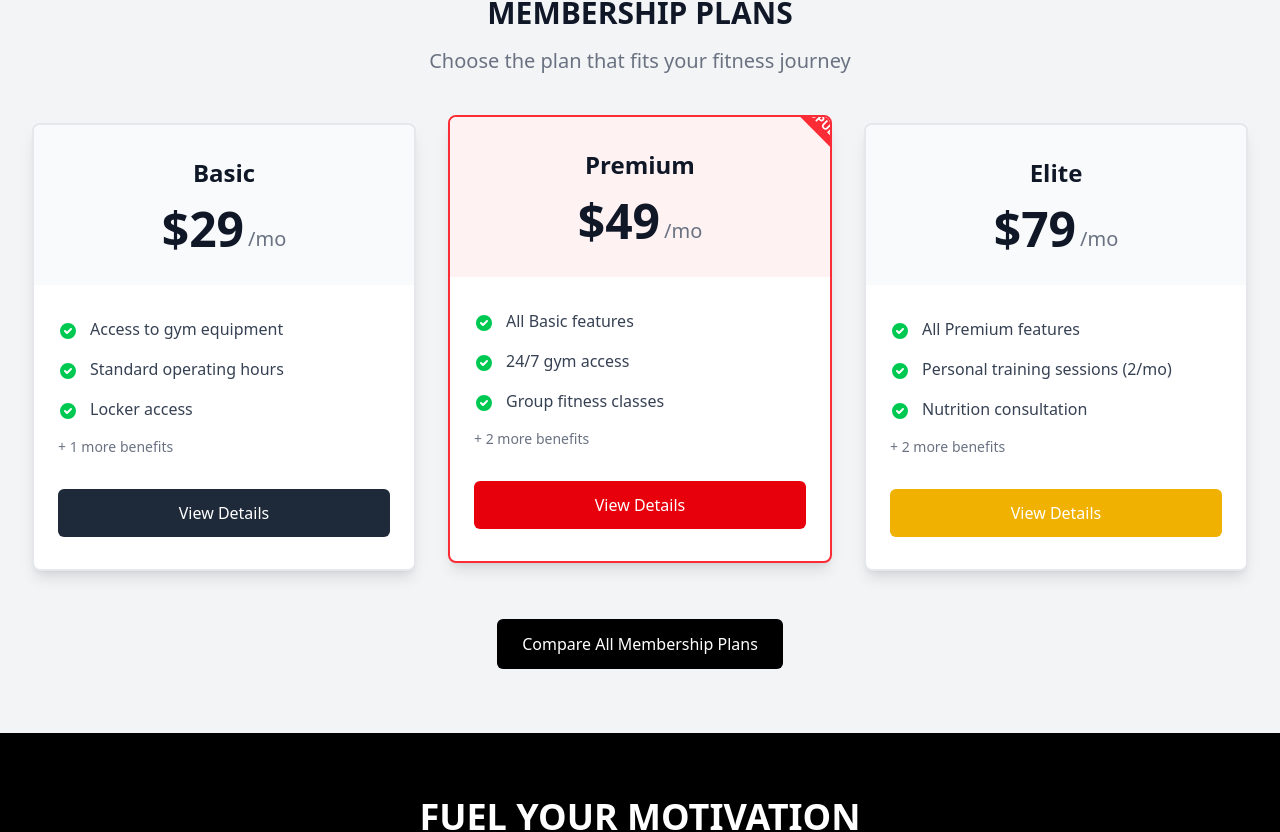
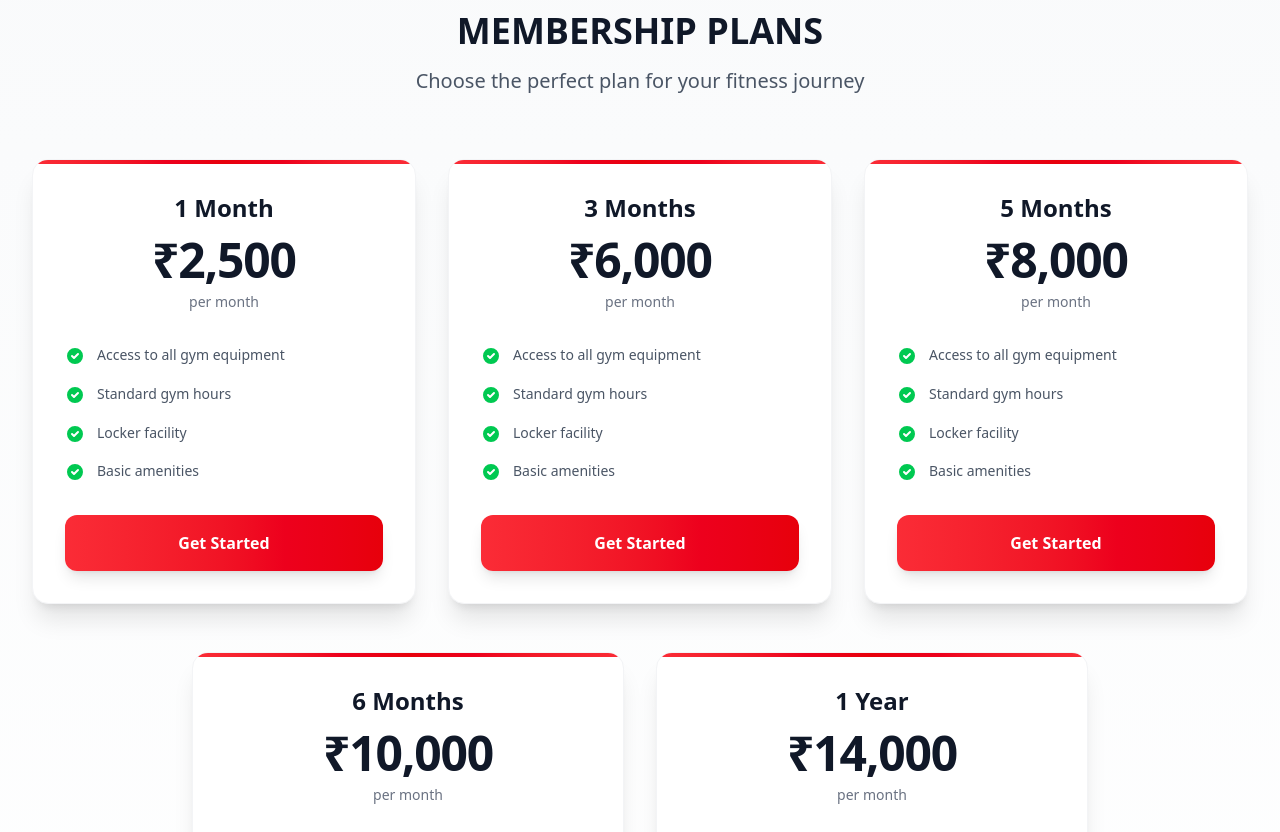
Before and after one commit to lakshay-goyal/gym-website, a React (Vite) app in the folder frontend/: page / in a window 1280 px wide. Shown: the part 1708-2540 px from the top of the page. Built offline with nearby package versions, Linux system fonts and the light colour scheme.

Commit message:
change the pricing in landingPage

```diff
--- a/frontend/src/components/LandingPage.jsx
+++ b/frontend/src/components/LandingPage.jsx
@@ -125,43 +125,57 @@ const LandingPage = () => {
   // Membership plans data
   const membershipPlans = [
     {
-      name: "Basic",
-      monthlyPrice: "$29",
-      quarterlyPrice: "$75",
-      annualPrice: "$290",
+      name: "1 Month",
+      price: "₹2,500",
       features: [
-        "Access to gym equipment",
-        "Standard operating hours",
-        "Locker access",
-        "Free Wi-Fi"
+        "Access to all gym equipment",
+        "Standard gym hours",
+        "Locker facility",
+        "Basic amenities"
       ],
       popular: false
     },
     {
-      name: "Premium",
-      monthlyPrice: "$49",
-      quarterlyPrice: "$130",
-      annualPrice: "$490",
+      name: "3 Months",
+      price: "₹6,000",
       features: [
-        "All Basic features",
-        "24/7 gym access",
-        "Group fitness classes",
-        "Free towel service",
-        "Sauna access"
+        "Access to all gym equipment",
+        "Standard gym hours",
+        "Locker facility",
+        "Basic amenities"
       ],
       popular: true
     },
     {
-      name: "Elite",
-      monthlyPrice: "$79",
-      quarterlyPrice: "$210",
-      annualPrice: "$790",
+      name: "5 Months",
+      price: "₹8,000",
       features: [
-        "All Premium features",
-        "Personal training sessions (2/mo)",
-        "Nutrition consultation",
-        "Spa access",
-        "Complimentary shakes"
+        "Access to all gym equipment",
+        "Standard gym hours",
+        "Locker facility",
+        "Basic amenities"
+      ],
+      popular: false
+    },
+    {
+      name: "6 Months",
+      price: "₹10,000",
+      features: [
+        "Access to all gym equipment",
+        "Standard gym hours",
+        "Locker facility",
+        "Basic amenities"
+      ],
+      popular: false
+    },
+    {
+      name: "1 Year",
+      price: "₹14,000",
+      features: [
+        "Access to all gym equipment",
+        "Standard gym hours",
+        "Locker facility",
+        "Basic amenities"
       ],
       popular: false
     }
@@ -240,14 +254,7 @@ const LandingPage = () => {
                     <h3 className="text-2xl font-bold text-gray-900">{plan.name}</h3>
                     <div className="mt-4 flex justify-center">
                       <span className="text-5xl font-extrabold text-gray-900">
-                        {selectedPlan === 'monthly' && plan.monthlyPrice}
-                        {selectedPlan === 'quarterly' && plan.quarterlyPrice}
-                        {selectedPlan === 'annual' && plan.annualPrice}
-                      </span>
-                      <span className="ml-1 text-xl font-medium text-gray-500 self-end">
-                        {selectedPlan === 'monthly' && '/mo'}
-                        {selectedPlan === 'quarterly' && '/qtr'}
-                        {selectedPlan === 'annual' && '/yr'}
+                        {plan.price}
                       </span>
                     </div>
                   </div>
@@ -272,8 +279,6 @@ const LandingPage = () => {
                         className={`block w-full text-center rounded-md px-4 py-3 font-medium hover:bg-red-700 transition-colors duration-300 ${
                           plan.popular
                             ? 'bg-red-600 text-white'
-                            : plan.name === 'Elite'
-                              ? 'bg-yellow-500 text-white hover:bg-yellow-600'
                             : 'bg-gray-800 text-white hover:bg-gray-700'
                         }`}
                       >
@@ -490,97 +495,101 @@ const LandingPage = () => {
           </div>
 
           {/* Membership Plans Preview */}
-          <div className="py-16 bg-gray-100">
+          <div className="py-20 bg-gradient-to-b from-gray-50 to-white">
             <div className="max-w-7xl mx-auto px-4 sm:px-6 lg:px-8">
               <motion.div
                 initial="hidden"
                 whileInView="visible"
                 viewport={{ once: true }}
                 variants={fadeIn}
-                className="text-center mb-12"
+                className="text-center mb-16"
               >
-                <h2 className="text-3xl font-extrabold text-gray-900">MEMBERSHIP PLANS</h2>
-                <p className="mt-4 max-w-2xl mx-auto text-xl text-gray-500">
-                  Choose the plan that fits your fitness journey
-                </p>
+                <h2 className="text-4xl font-bold text-gray-900 mb-4">MEMBERSHIP PLANS</h2>
+                <p className="text-xl text-gray-600">Choose the perfect plan for your fitness journey</p>
               </motion.div>
 
+              <div className="space-y-12">
+                {/* First Row - 3 Plans */}
                 <div className="grid grid-cols-1 md:grid-cols-3 gap-8">
-                {membershipPlans.map((plan, index) => (
+                  {membershipPlans.slice(0, 3).map((plan, index) => (
                     <motion.div
                       key={index}
-                    initial={{ opacity: 0, y: 50 }}
+                      initial={{ opacity: 0, y: 20 }}
                       whileInView={{ opacity: 1, y: 0 }}
                       transition={{ duration: 0.5, delay: index * 0.1 }}
                       viewport={{ once: true }}
-                    className={`bg-white rounded-lg shadow-lg overflow-hidden border-2 ${
-                      plan.popular ? 'border-red-500 transform -translate-y-2' : 'border-gray-200'
-                    } relative transition-all duration-300`}
+                      className="relative bg-white rounded-2xl shadow-xl overflow-hidden transform hover:scale-105 transition-all duration-300 border border-gray-100"
                     >
-                    {plan.popular && (
-                      <div className="absolute top-0 right-0 bg-red-500 text-white text-xs font-bold px-2 py-1 transform rotate-45 translate-x-8 -translate-y-1">
-                        POPULAR
+                      <div className="absolute top-0 left-0 right-0 h-1 bg-gradient-to-r from-red-500 via-red-600 to-red-500"></div>
+                      <div className="p-8">
+                        <div className="text-center mb-8">
+                          <h3 className="text-2xl font-bold text-gray-900 mb-3">{plan.name}</h3>
+                          <div className="flex items-center justify-center">
+                            <span className="text-5xl font-extrabold text-gray-900 tracking-tight">{plan.price}</span>
                           </div>
-                    )}
-                    <div className={`px-6 py-8 text-center ${
-                      plan.popular ? 'bg-red-50' : 'bg-gray-50'
-                    }`}>
-                      <h3 className="text-2xl font-bold text-gray-900">{plan.name}</h3>
-                      <div className="mt-4 flex justify-center">
-                        <span className="text-5xl font-extrabold text-gray-900">
-                          {plan.monthlyPrice}
-                        </span>
-                        <span className="ml-1 text-xl font-medium text-gray-500 self-end">
-                          /mo
-                        </span>
+                          <p className="mt-2 text-sm text-gray-500">per month</p>
                         </div>
-                    </div>
-                    <div className="px-6 py-8">
-                      <ul className="space-y-4">
-                        {plan.features.slice(0, 3).map((feature, i) => (
-                          <li key={i} className="flex items-start">
-                            <svg
-                              className="h-5 w-5 text-green-500 flex-shrink-0 mt-1"
-                              fill="currentColor"
-                              viewBox="0 0 20 20"
-                            >
+                        <div className="space-y-4 mb-8">
+                          {plan.features.map((feature, i) => (
+                            <div key={i} className="flex items-start text-gray-600">
+                              <svg className="h-5 w-5 text-green-500 mr-3 flex-shrink-0 mt-0.5" fill="currentColor" viewBox="0 0 20 20">
                                 <path fillRule="evenodd" d="M10 18a8 8 0 100-16 8 8 0 000 16zm3.707-9.293a1 1 0 00-1.414-1.414L9 10.586 7.707 9.293a1 1 0 00-1.414 1.414l2 2a1 1 0 001.414 0l4-4z" clipRule="evenodd" />
                               </svg>
-                            <span className="ml-3 text-gray-700">{feature}</span>
-                          </li>
+                              <span className="text-sm leading-relaxed">{feature}</span>
+                            </div>
                           ))}
-                        <li className="text-gray-500 text-sm">
-                          + {plan.features.length - 3} more benefits
-                        </li>
-                      </ul>
-                      <div className="mt-8">
+                        </div>
                         <button
                           onClick={() => setShowSubscription(true)}
-                          className={`w-full text-center rounded-md px-4 py-3 font-medium hover:bg-red-700 transition-colors duration-300 ${
-                            plan.popular
-                              ? 'bg-red-600 text-white'
-                              : plan.name === 'Elite'
-                                ? 'bg-yellow-500 text-white hover:bg-yellow-600'
-                                : 'bg-gray-800 text-white hover:bg-gray-700'
-                          }`}
+                          className="w-full bg-gradient-to-r from-red-500 to-red-600 text-white py-4 px-6 rounded-xl font-semibold hover:from-red-600 hover:to-red-700 transform hover:-translate-y-1 transition-all duration-200 shadow-lg hover:shadow-xl focus:outline-none focus:ring-2 focus:ring-red-500 focus:ring-offset-2"
                         >
-                          View Details
+                          Get Started
                         </button>
-                      </div>
                       </div>
                     </motion.div>
                   ))}
                 </div>
 
-              <div className="mt-12 text-center">
-                <motion.button
-                  whileHover={{ scale: 1.05 }}
-                  whileTap={{ scale: 0.95 }}
+                {/* Second Row - 2 Centered Plans */}
+                <div className="grid grid-cols-1 md:grid-cols-2 gap-8 max-w-4xl mx-auto">
+                  {membershipPlans.slice(3, 5).map((plan, index) => (
+                    <motion.div
+                      key={index + 3}
+                      initial={{ opacity: 0, y: 20 }}
+                      whileInView={{ opacity: 1, y: 0 }}
+                      transition={{ duration: 0.5, delay: (index + 3) * 0.1 }}
+                      viewport={{ once: true }}
+                      className="relative bg-white rounded-2xl shadow-xl overflow-hidden transform hover:scale-105 transition-all duration-300 border border-gray-100"
+                    >
+                      <div className="absolute top-0 left-0 right-0 h-1 bg-gradient-to-r from-red-500 via-red-600 to-red-500"></div>
+                      <div className="p-8">
+                        <div className="text-center mb-8">
+                          <h3 className="text-2xl font-bold text-gray-900 mb-3">{plan.name}</h3>
+                          <div className="flex items-center justify-center">
+                            <span className="text-5xl font-extrabold text-gray-900 tracking-tight">{plan.price}</span>
+                          </div>
+                          <p className="mt-2 text-sm text-gray-500">per month</p>
+                        </div>
+                        <div className="space-y-4 mb-8">
+                          {plan.features.map((feature, i) => (
+                            <div key={i} className="flex items-start text-gray-600">
+                              <svg className="h-5 w-5 text-green-500 mr-3 flex-shrink-0 mt-0.5" fill="currentColor" viewBox="0 0 20 20">
+                                <path fillRule="evenodd" d="M10 18a8 8 0 100-16 8 8 0 000 16zm3.707-9.293a1 1 0 00-1.414-1.414L9 10.586 7.707 9.293a1 1 0 00-1.414 1.414l2 2a1 1 0 001.414 0l4-4z" clipRule="evenodd" />
+                              </svg>
+                              <span className="text-sm leading-relaxed">{feature}</span>
+                            </div>
+                          ))}
+                        </div>
+                        <button
                           onClick={() => setShowSubscription(true)}
-                  className="px-6 py-3 border border-transparent text-base font-medium rounded-md text-white bg-black hover:bg-gray-800 transition-colors duration-300"
+                          className="w-full bg-gradient-to-r from-red-500 to-red-600 text-white py-4 px-6 rounded-xl font-semibold hover:from-red-600 hover:to-red-700 transform hover:-translate-y-1 transition-all duration-200 shadow-lg hover:shadow-xl focus:outline-none focus:ring-2 focus:ring-red-500 focus:ring-offset-2"
                         >
-                  Compare All Membership Plans
-                </motion.button>
+                          Get Started
+                        </button>
+                      </div>
+                    </motion.div>
+                  ))}
+                </div>
               </div>
             </div>
           </div>
```
Lines whose indentation alone changed are shown as unchanged.
